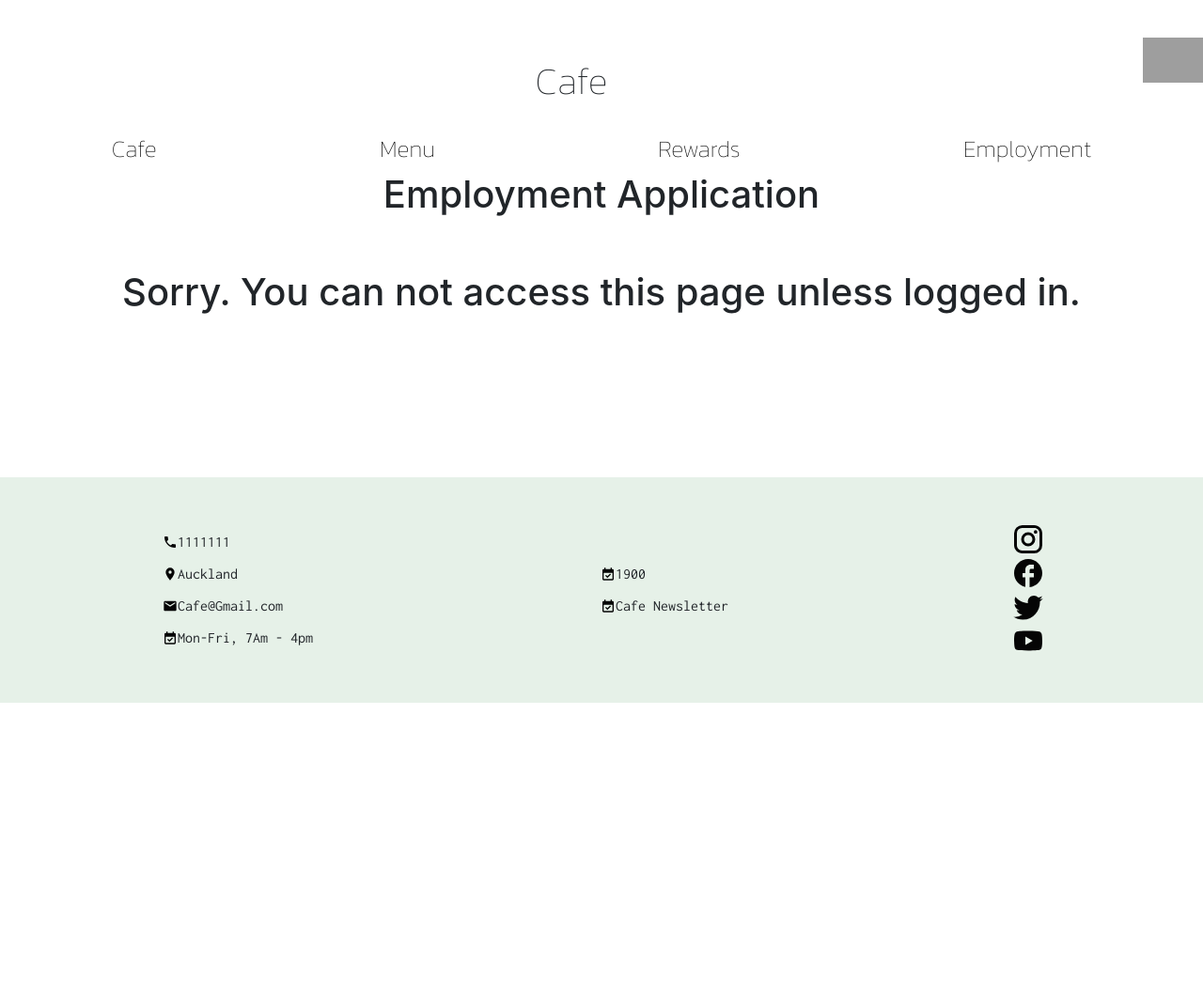
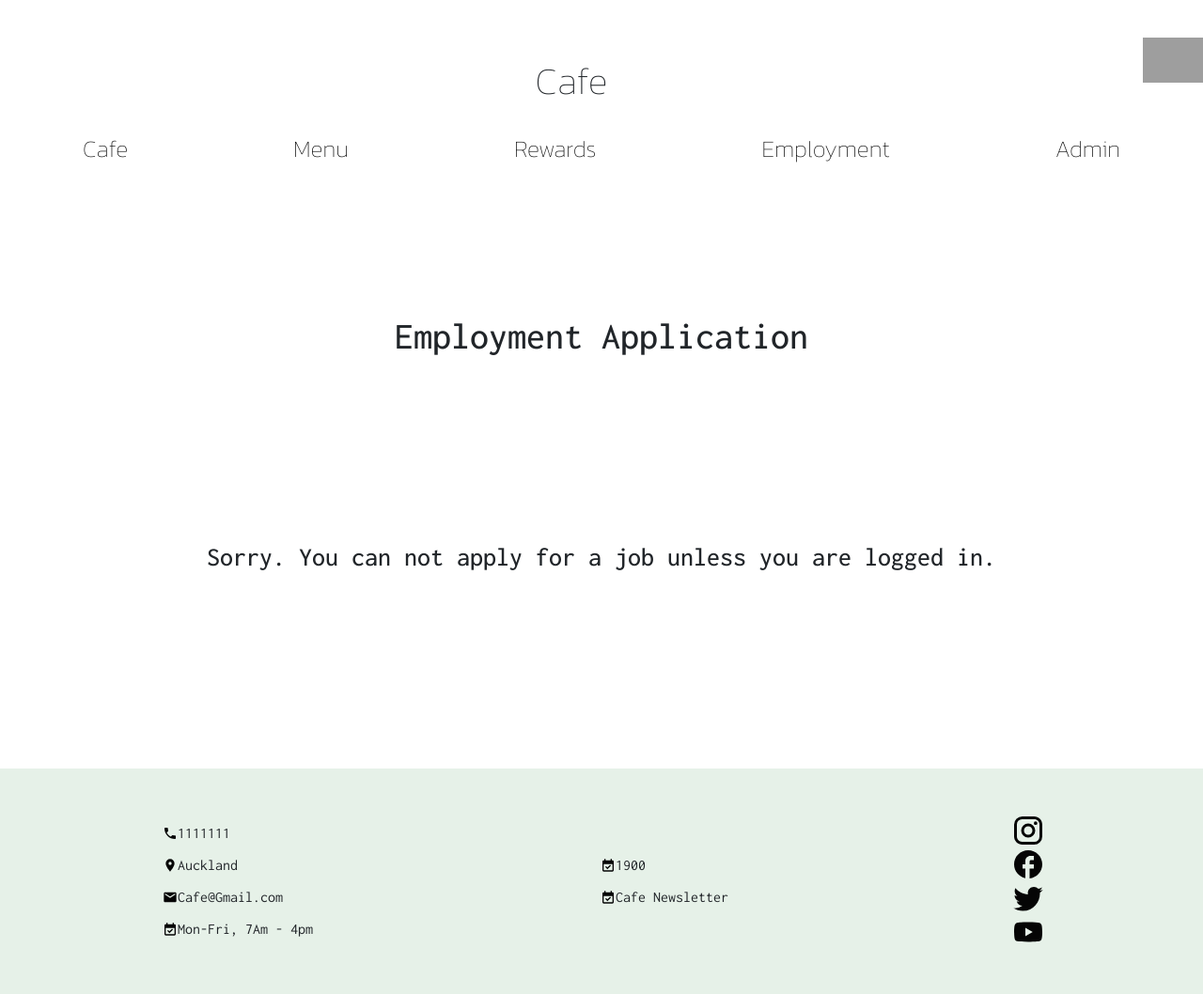
Before and after one commit to Iz465/Flask-303-Cafe-Assessment, a Flask app: page /employ_application in a window 1280 px wide. Shown: the whole page at 94% size. Before the commit the page ends 748 px from the top, so only its background shows below. Run offline with Flask 3, Linux system fonts and the light colour scheme; some libraries are stand-ins or nearby versions; grey boxes are pictures that could not be loaded.

Commit message:
Adding Application Page for Admins to view. Still need to logout part

```diff
--- a/forms.py
+++ b/forms.py
@@ -13,6 +13,7 @@ class SignUpForm(FlaskForm):
     gender = RadioField('gender',choices=[('M','Male'), ('F','Female'),('O','Other')])
     email = StringField('email',[InputRequired("Please enter an email address"), Email("wrong format")])
     password = PasswordField('password',[InputRequired("Password Required")])
+    admin = RadioField('Are you an admin?', choices = [('Y', 'Yes'), ('N', 'No')])
     submit = SubmitField('Send')
 
 class Login(FlaskForm):
--- a/manage.py
+++ b/manage.py
@@ -188,6 +188,9 @@ def employ():
 @app.route('/employ_application', methods= ['POST', 'GET'])
 def employ_application():
     form = EmployForm()
+   # if request.method == 'POST':
+      #  job_name = request.form['job_name']
+       # print(job_name)
     if 'loggedin' in session and session['loggedin']:
         if request.method == 'POST':
             if form.validate() == False:
@@ -199,7 +202,8 @@ def employ_application():
                 employ_ids = cursor.fetchall()
                 check_users = [row[0] for row in employ_ids] # This adds the ids into the check users from the employ ids tuple, so they can be accessed individually.
                 if session['currentuser']['id'] not in check_users:
-                    cursor.execute("Insert INTO Employ_Application (id,name, job_reason) VALUES (?,?,?)", (session['currentuser']['id'],session['currentuser']['name'], request.form['job_reason']))
+                    cursor.execute("Insert INTO Employ_Application (id, name, gender, job_reason) VALUES (?,?,?,?)",
+                    (session['currentuser']['id'],session['currentuser']['name'],session['currentuser']['gender'], request.form['job_reason']))
                     connect.commit()
                     connect.close()
                     return render_template('employ_application.html', form = form, check_form = False, form_done = True)
--- /dev/null
+++ b/static/review_application.css
@@ -0,0 +1,12 @@
+.employ_table tr,td {
+    padding: 8px;
+}
+
+.employ_table {
+    background-color: rgba(184,216,190,.4);
+    max-width: 100%;
+}
+
+.employ_table tr:hover {
+    background-color: #4d6666;
+}
--- a/templates/base.html
+++ b/templates/base.html
@@ -18,6 +18,7 @@
     <link href="{{ url_for('static', filename='carousel.css') }}" rel="stylesheet">
     <link href="{{ url_for('static', filename='reward-page.css') }}" rel="stylesheet">
     <link href="{{ url_for('static', filename='menu.css') }}" rel="stylesheet">
+    <link href="{{ url_for('static', filename='review_application.css')}}" rel="stylesheet">
     <script src="{{ url_for('static', filename='scripts/popup.js') }}"></script>
     <script src="{{ url_for('static', filename='scripts/jquery.js') }}"></script>
 
@@ -57,6 +58,7 @@
       <a href="{{ url_for('menu') }}">Menu</a>
       <a href="{{ url_for('rewards') }}">Rewards</a>
       <a href="{{ url_for('employ') }}">Employment</a>
+      <a href="{{ url_for('application_review') }}">Admin</a>
   </div>
 
 
--- a/templates/employ_application.html
+++ b/templates/employ_application.html
@@ -1,10 +1,10 @@
 {% extends 'base.html' %}
 {% block content %}
 
-<div style="text-align: center; padding: 5px;">
+<div class="inconsolata" style="text-align: center; padding: 5px; min-height: 60%; display: flex; flex-direction: column; justify-content: space-around;">
 
-
-<h1>Employment Application </h1><br><br>
+<br><br>
+<h1>Employment Application</h1><br><br>
 {% if check_form %}
 <form action="http://127.0.0.1:5000/employ_application" method="POST">
 {{ form.hidden_tag() }}
@@ -21,15 +21,18 @@
 
 
 {% if form_done %}
-<h1>Application Received. Will be reviewed</h1>
+<h3>Application Received. Will be reviewed</h3>
 {% endif %}
 
 {% if notloggedin %}
-<h1>Sorry. You can not access this page unless logged in.</h1>
+
+    <h3>Sorry. You can not apply for a job unless you are logged in.</h3>
+
+
 {% endif %}
 
 {% if already_applied %}
-<h1>You have already applied for a job. You can not apply again.</h1>
+<h3>You have already applied for a job. You can not apply again.</h3>
 {% endif %}
 
 </div>
--- a/templates/signup.html
+++ b/templates/signup.html
@@ -19,6 +19,9 @@
                     <br>
                     {{ form.password.label }} <br>
                     {{ form.password }}
+                    <br><br>
+                    {{ form.admin.label }}
+                    {{ form.admin }}
                     <br>
                     {{ form.submit }}
                     <br>
```
Also changed, not shown: templates/employ-index.html (+5 -4 lines), templates/review_application.html (+23 -4 lines), database.db.
